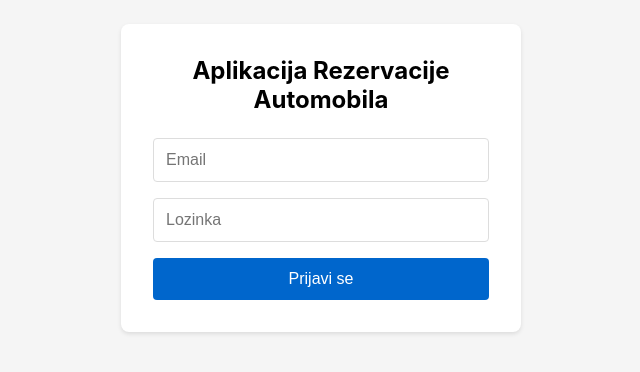
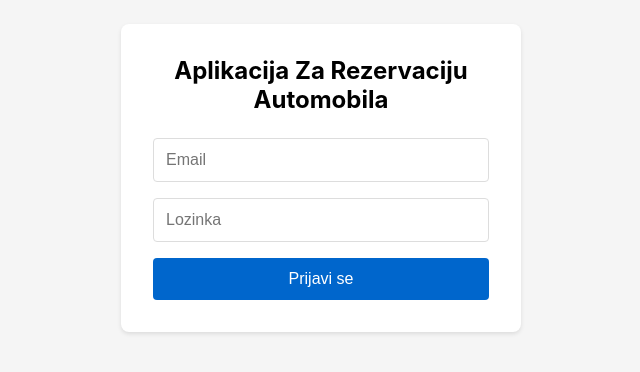
Before and after one commit to Markuss95/Strujac, a React (Create React App) app: page /login in a window 1280 px wide. Shown: the part 222-594 px from the top of the page, without its empty margins (319-959 px from the left). Built offline with nearby package versions, Linux system fonts and the light colour scheme; no server answers.

Commit message:
name change

```diff
--- a/src/pages/Dashboard/index.tsx
+++ b/src/pages/Dashboard/index.tsx
@@ -37,7 +37,7 @@ const Dashboard = () => {
   return (
     <DashboardContainer>
       <Header>
-        <h1>Aplikacija Rezervacije Automobila</h1>
+        <h1>Aplikacija Za Rezervaciju Automobila</h1>
         <div>
           <span>
             Dobrodošli{" "}
--- a/src/pages/Login/index.tsx
+++ b/src/pages/Login/index.tsx
@@ -85,7 +85,7 @@ const Login = () => {
     <LoginContainer>
       <LoginForm onSubmit={handleSubmit}>
         <h2 style={{ marginBottom: "1.5rem", textAlign: "center" }}>
-          Aplikacija Rezervacije Automobila
+          Aplikacija Za Rezervaciju Automobila
         </h2>
         {error && <ErrorMessage>{error}</ErrorMessage>}
         <FormGroup>
```
